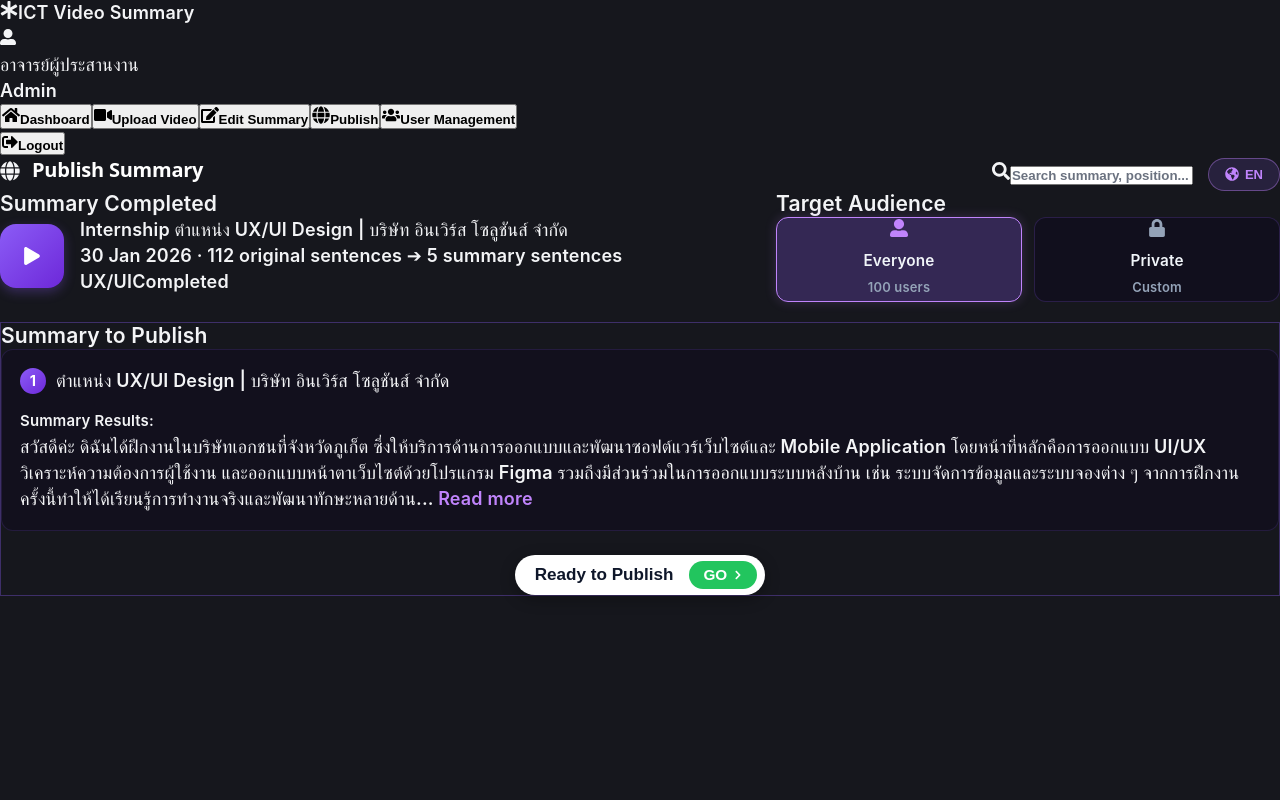
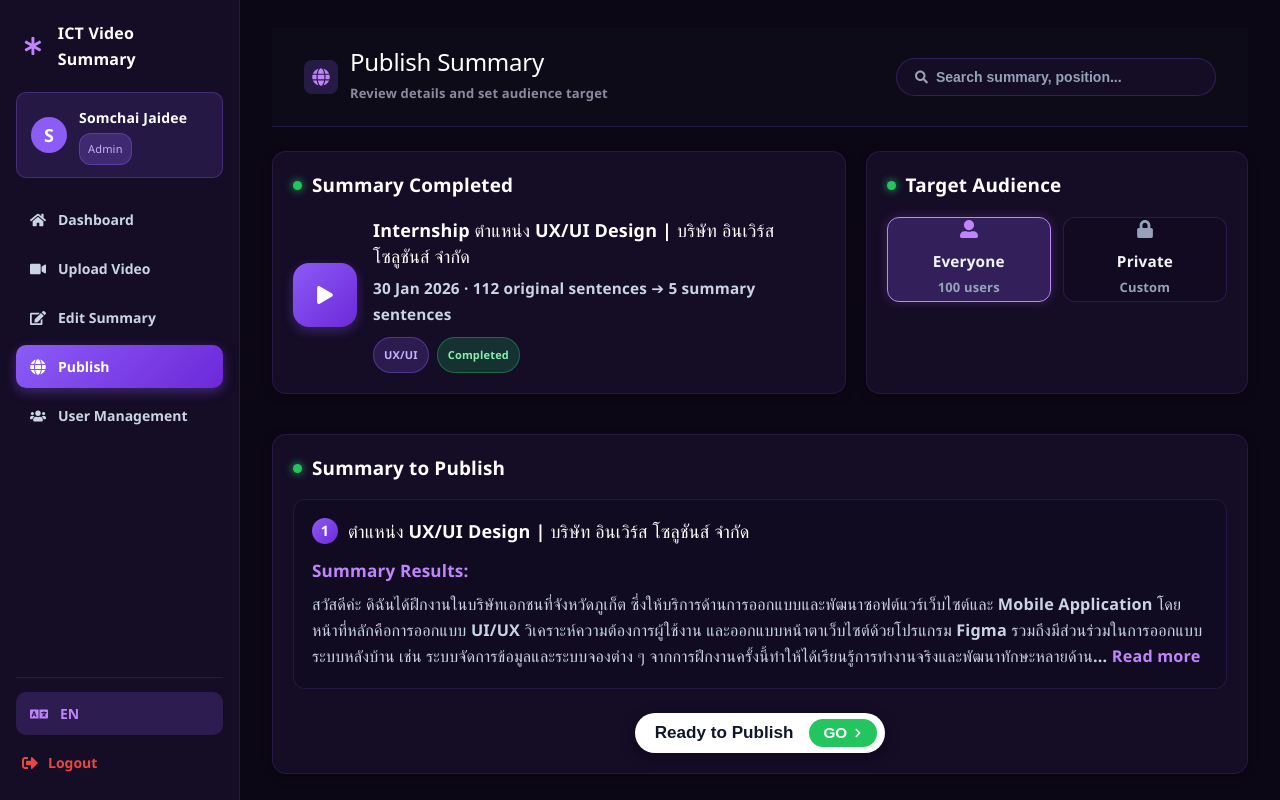
Before and after one commit to sopharatsephan-blip/FINAL-FRONTEND, a React (Vite) app: page /publish-summary in a window 1280 px wide. Built offline with nearby package versions, Linux system fonts and the light colour scheme.

Commit message:
อัปเดตไฟล์ PublishSummary.jsx

```diff
--- a/src/PublishSummary.jsx
+++ b/src/PublishSummary.jsx
@@ -1,6 +1,6 @@
 import React, { useState, useEffect } from 'react';
 import { useNavigate } from 'react-router-dom';
-import { useLanguage } from './LanguageContext'; // 🌐 นำเข้า useLanguage
+import { useLanguage } from './LanguageContext';
 import './PublishSummary.css';
 
 import {
@@ -17,22 +17,26 @@ import {
   FaChevronRight,
   FaAsterisk,
   FaCheck,
-  FaGlobeAmericas // 🌐 ไอคอนโลกสำหรับปุ่มภาษา
+  FaLanguage
 } from 'react-icons/fa';
 
 export default function PublishSummary() {
   const navigate = useNavigate();
-  const { t, lang, toggleLanguage } = useLanguage(); // 🌐 ดึงข้อมูลภาษาและฟังก์ชันสลับภาษา
+  const { t, lang, toggleLanguage } = useLanguage();
   const [currentUser, setCurrentUser] = useState(null);
   const [publishTarget, setPublishTarget] = useState('everyone');
 
-  // เพิ่ม State สำหรับควบคุม Success Modal
+  // State สำหรับควบคุม Success Modal
   const [showSuccessModal, setShowSuccessModal] = useState(false);
 
   useEffect(() => {
     const savedUser = localStorage.getItem('user');
     if (savedUser) {
+      try {
         setCurrentUser(JSON.parse(savedUser));
+      } catch (e) {
+        console.error("User parse error", e);
+      }
     }
   }, []);
 
@@ -41,150 +45,155 @@ export default function PublishSummary() {
     navigate('/login');
   };
 
-  // เมื่อกดปุ่มเผยแพร่ ให้เปิด Modal ขึ้นมา
   const handlePublish = () => {
     setShowSuccessModal(true);
   };
 
-  // ปิด Modal แล้วพาไปหน้า Admin/Dashboard
   const handleCloseModal = () => {
     setShowSuccessModal(false);
     navigate('/admin');
   };
 
   return (
-    <div className="dark-purple-container">
-      {/* Sidebar สีม่วงดำเข้ม */}
-      <aside className="sidebar-dark-purple">
-        <div className="sidebar-top">
-          <div className="brand-logo-dark" onClick={() => navigate('/admin')} style={{ cursor: 'pointer' }}>
-            <div className="ict-logo-box-dark">
-              <FaAsterisk className="brand-icon" />
+    <div className="admin-purple-container">
+      {/* ===== Sidebar ม่วงเข้ม (สไตล์ Admin Dashboard) ===== */}
+      <aside className="sidebar-purple">
+        <div>
+          {/* Brand Logo */}
+          <div className="brand-logo-purple" onClick={() => navigate('/admin')} style={{ cursor: 'pointer' }}>
+            <FaAsterisk className="logo-icon" style={{ color: '#c084fc', marginRight: '8px' }} size={18} />
             <span>{t.appName || 'ICT Video Summary'}</span>
+          </div>
+
+          {/* User Profile Box */}
+          <div className="user-profile-purple">
+            <div className="avatar-purple">
+              {currentUser && currentUser.firstName ? currentUser.firstName.charAt(0) : 'S'}
+            </div>
+            <div className="user-info-purple">
+              <h4>{currentUser ? `${currentUser.firstName} ${currentUser.lastName}` : 'Somchai Jaidee'}</h4>
+              <span className="role-tag">Admin</span>
             </div>
           </div>
 
-          <div className="user-profile-dark">
-            <div className="avatar-dark">
-              <FaUserAlt size={16} />
-            </div>
-            <div className="user-info-dark">
-              <h4>{currentUser ? `${currentUser.firstName} ${currentUser.lastName}` : 'อาจารย์ผู้ประสานงาน'}</h4>
-              <span className="user-role">Admin</span>
-            </div>
-          </div>
-
-          <nav className="menu-list-dark">
-            <button className="menu-item-dark" onClick={() => navigate('/admin')}>
-              <FaHome size={18} />
+          {/* Nav Menu */}
+          <nav className="menu-list-purple">
+            <button className="menu-item-purple" onClick={() => navigate('/admin')}>
+              <FaHome size={16} />
               <span>{t.dashboard || 'แดชบอร์ด'}</span>
             </button>
 
-            <button className="menu-item-dark" onClick={() => navigate('/upload-video')}>
-              <FaVideo size={18} />
+            <button className="menu-item-purple" onClick={() => navigate('/upload-video')}>
+              <FaVideo size={16} />
               <span>{t.uploadVideo || 'อัปโหลดวิดีโอ'}</span>
             </button>
 
-            <button className="menu-item-dark" onClick={() => navigate('/edit-summary')}>
-              <FaEdit size={18} />
-              <span>{t.editSummary || 'แก้ไขข้อมูลของสรุป'}</span>
+            <button className="menu-item-purple" onClick={() => navigate('/edit-summary')}>
+              <FaEdit size={16} />
+              <span>{t.editSummary || 'แก้ไขข้อมูลสรุป'}</span>
             </button>
 
-            <button className="menu-item-dark active" onClick={() => navigate('/publish')}>
-              <FaGlobe size={18} />
+            {/* Active Menu */}
+            <button className="menu-item-purple active" onClick={() => navigate('/publish')}>
+              <FaGlobe size={16} />
               <span>{t.publish || 'เผยแพร่'}</span>
             </button>
 
-            <button className="menu-item-dark" onClick={() => navigate('/users')}>
-              <FaUsers size={18} />
+            <button className="menu-item-purple" onClick={() => navigate('/users')}>
+              <FaUsers size={16} />
               <span>{t.userManagement || 'จัดการผู้ใช้'}</span>
             </button>
           </nav>
         </div>
 
-        <button className="logout-btn-dark" onClick={handleLogout}>
+        {/* Sidebar Footer */}
+        <div className="sidebar-footer-purple">
+          <button
+            type="button"
+            className="menu-item-purple"
+            onClick={toggleLanguage}
+            style={{ marginBottom: '10px', background: 'rgba(139, 92, 246, 0.2)', color: '#c084fc' }}
+          >
+            <FaLanguage size={18} />
+            <span>{lang ? lang.toUpperCase() : 'EN'}</span>
+          </button>
+
+          <button className="logout-btn-purple" onClick={handleLogout}>
             <FaSignOutAlt size={16} />
             <span>{t.logout || 'ออกจากระบบ'}</span>
           </button>
+        </div>
       </aside>
 
-      {/* Main Content */}
-      <main className="main-content-dark">
-        {/* Header พร้อมช่องค้นหา และปุ่มสลับภาษาขวามือ */}
-        <header className="top-header-dark" style={{ display: 'flex', justifyContent: 'space-between', alignItems: 'center' }}>
-          <div className="header-title-box">
-            <div className="header-icon-glow">
-              <FaGlobe size={20} />
+      {/* ===== Main Content Space ===== */}
+      <main className="main-content-purple">
+        {/* Header Bar */}
+        <header className="top-header-purple">
+          <div className="header-title">
+            <div className="header-icon-box" style={{ background: 'rgba(139, 92, 246, 0.2)', color: '#c084fc', padding: '8px', borderRadius: '8px', display: 'flex' }}>
+              <FaGlobe size={18} />
             </div>
-            <h2>{lang === 'en' ? 'Publish Summary' : 'เผยแพร่สรุปเนื้อหา'}</h2>
+            <div>
+              <h2 style={{ margin: 0, color: '#ffffff' }}>
+                {lang === 'en' ? 'Publish Summary' : 'เผยแพร่สรุปเนื้อหา'}
+              </h2>
+              <p className="subtitle-purple" style={{ margin: '4px 0 0 0' }}>
+                {lang === 'en' ? 'Review details and set audience target' : 'ตรวจสอบรายละเอียดและกำหนดกลุ่มผู้รับชม'}
+              </p>
+            </div>
           </div>
 
-          <div style={{ display: 'flex', alignItems: 'center', gap: '15px' }}>
-            {/* ช่องค้นหา */}
-            <div className="search-box-dark">
-              <FaSearch className="search-icon-dark" />
+          <div className="search-box-purple">
+            <FaSearch style={{ color: '#9ca3af', fontSize: '14px' }} />
             <input
               type="text"
-                className="search-input-dark"
               placeholder={t.searchPlaceholder || 'ค้นหาสรุป, ตำแหน่งงาน...'}
             />
           </div>
-
-            {/* 🌐 ปุ่มสลับภาษา UI (มุมขวาบน) */}
-            <button
-              type="button"
-              onClick={toggleLanguage}
-              style={{
-                display: 'inline-flex',
-                alignItems: 'center',
-                gap: '6px',
-                padding: '8px 16px',
-                borderRadius: '20px',
-                border: '1px solid rgba(192, 132, 252, 0.4)',
-                background: 'rgba(139, 92, 246, 0.15)',
-                color: '#c084fc',
-                fontSize: '13px',
-                fontWeight: '600',
-                cursor: 'pointer',
-                transition: 'all 0.2s ease',
-                whiteSpace: 'nowrap'
-              }}
-            >
-              <FaGlobeAmericas size={14} />
-              <span>{lang ? lang.toUpperCase() : 'EN'}</span>
-            </button>
-          </div>
         </header>
 
+        {/* Area เนื้อหา Publish - ใช้สไตล์และการจัดวางเดียวกับ Admin Dashboard */}
         <div className="publish-body-area">
           <div className="publish-top-grid">
-            <div className="publish-card-dark">
-              <div className="card-header-dark">
+            {/* การ์ดสรุปวิดีโอ */}
+            <div className="purple-card">
+              <div className="card-header-purple">
                 <span className="green-status-dot"></span>
-                <h3>{lang === 'en' ? 'Summary Completed' : 'สรุปเสร็จสิ้น'}</h3>
+                <h3 style={{ margin: 0, color: '#ffffff', fontSize: '1.05rem', fontWeight: '600' }}>
+                  {lang === 'en' ? 'Summary Completed' : 'สรุปเสร็จสิ้น'}
+                </h3>
               </div>
+
               <div className="summary-video-info">
                 <div className="video-thumbnail-box-purple">
                   <FaPlay size={18} />
                 </div>
                 <div className="video-details">
-                  <h4>Internship ตำแหน่ง UX/UI Design | บริษัท อินเวิร์ส โซลูชันส์ จำกัด</h4>
-                  <p className="summary-meta-text">
+                  <h4 style={{ color: '#ffffff', margin: '0 0 6px 0', fontSize: '1rem', fontWeight: '600' }}>
+                    Internship ตำแหน่ง UX/UI Design | บริษัท อินเวิร์ส โซลูชันส์ จำกัด
+                  </h4>
+                  <p style={{ color: '#cbd5e1', fontSize: '0.85rem', margin: '0 0 10px 0' }}>
                     {lang === 'en' ? '30 Jan 2026 · 112 original sentences ➔ 5 summary sentences' : '30 ม.ค. 2569 · 112 ประโยคต้นฉบับ ➔ 5 ประโยคสรุป'}
                   </p>
-                  <div className="tag-badges">
-                    <span className="badge-purple-glow">UX/UI</span>
-                    <span className="badge-green-glow">{lang === 'en' ? 'Completed' : 'สรุปเสร็จแล้ว'}</span>
+                  <div style={{ display: 'flex', gap: '8px' }}>
+                    <span className="purple-badge">UX/UI</span>
+                    <span style={{ background: 'rgba(34, 197, 94, 0.2)', color: '#86efac', border: '1px solid rgba(34, 197, 94, 0.4)', padding: '4px 10px', borderRadius: '999px', fontSize: '11px', fontWeight: '600' }}>
+                      {lang === 'en' ? 'Completed' : 'สรุปเสร็จแล้ว'}
+                    </span>
                   </div>
                 </div>
               </div>
             </div>
 
-            <div className="publish-card-dark">
-              <div className="card-header-dark">
+            {/* การ์ดเลือกกลุ่มเป้าหมาย */}
+            <div className="purple-card">
+              <div className="card-header-purple">
                 <span className="green-status-dot"></span>
-                <h3>{lang === 'en' ? 'Target Audience' : 'เผยแพร่ถึงใคร'}</h3>
+                <h3 style={{ margin: 0, color: '#ffffff', fontSize: '1.05rem', fontWeight: '600' }}>
+                  {lang === 'en' ? 'Target Audience' : 'เผยแพร่ถึงใคร'}
+                </h3>
               </div>
+
               <div className="target-selection">
                 <div
                   className={`target-box-dark ${publishTarget === 'everyone' ? 'active' : ''}`}
@@ -211,22 +220,28 @@ export default function PublishSummary() {
             </div>
           </div>
 
-          {/* แถบส่วนล่าง: บทสรุปที่จะเผยแพร่ */}
-          <div className="publish-card-dark main-summary-card-dark">
-            <div className="card-header-dark">
+          {/* การ์ดบทสรุปที่จะเผยแพร่ (กล่องใหญ่ด้านล่าง) */}
+          <div className="purple-card main-summary-card-dark">
+            <div className="card-header-purple">
               <span className="green-status-dot"></span>
-              <h3>{lang === 'en' ? 'Summary to Publish' : 'บทสรุปที่จะเผยแพร่'}</h3>
+              <h3 style={{ margin: 0, color: '#ffffff', fontSize: '1.05rem', fontWeight: '600' }}>
+                {lang === 'en' ? 'Summary to Publish' : 'บทสรุปที่จะเผยแพร่'}
+              </h3>
             </div>
 
             <div className="summary-text-box-dark">
               <div className="summary-item-header">
                 <div className="item-number">1</div>
-                <h4>ตำแหน่ง UX/UI Design | บริษัท อินเวิร์ส โซลูชันส์ จำกัด</h4>
+                <h4 style={{ margin: 0, color: '#ffffff', fontSize: '1rem', fontWeight: '600' }}>
+                  ตำแหน่ง UX/UI Design | บริษัท อินเวิร์ส โซลูชันส์ จำกัด
+                </h4>
               </div>
 
               <div className="summary-section-dark">
-                <h5>{lang === 'en' ? 'Summary Results:' : 'ผลสรุป:'}</h5>
-                <p>
+                <h5 style={{ margin: '0 0 8px 0', color: '#c084fc', fontSize: '0.95rem', fontWeight: '600' }}>
+                  {lang === 'en' ? 'Summary Results:' : 'ผลสรุป:'}
+                </h5>
+                <p style={{ margin: 0, color: '#cbd5e1', fontSize: '0.9rem', lineHeight: '1.6' }}>
                   สวัสดีค่ะ ดิฉันได้ฝึกงานในบริษัทเอกชนที่จังหวัดภูเก็ต ซึ่งให้บริการด้านการออกแบบและพัฒนาซอฟต์แวร์เว็บไซต์และ Mobile Application โดยหน้าที่หลักคือการออกแบบ UI/UX วิเคราะห์ความต้องการผู้ใช้งาน และออกแบบหน้าตาเว็บไซต์ด้วยโปรแกรม Figma รวมถึงมีส่วนร่วมในการออกแบบระบบหลังบ้าน เช่น ระบบจัดการข้อมูลและระบบจองต่าง ๆ จากการฝึกงานครั้งนี้ทำให้ได้เรียนรู้การทำงานจริงและพัฒนาทักษะหลายด้าน... <span className="read-more-purple">{lang === 'en' ? 'Read more' : 'ดูเพิ่มเติม'}</span>
                 </p>
               </div>
```
Lines whose indentation alone changed are shown as unchanged.
